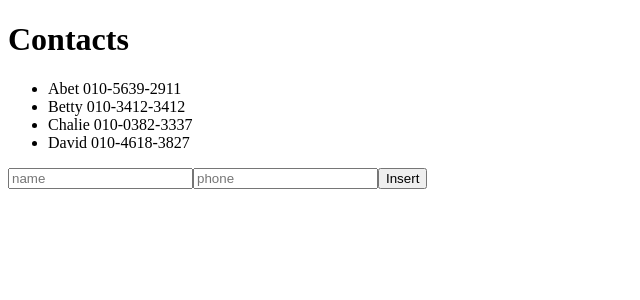
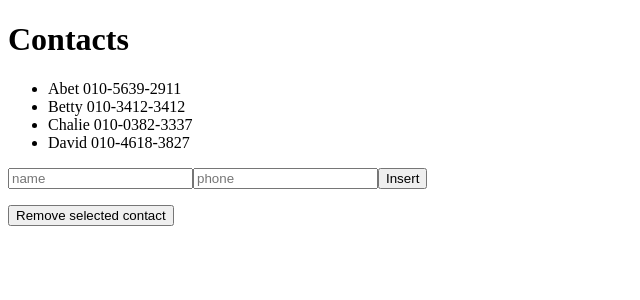
Before and after one commit to My-React-Project/react_tutorial, a React app: page / in a window 1280 px wide. Shown: the top 300 px of the page, without its empty margins (0-640 px from the left). Built offline with nearby package versions, Linux system fonts and the light colour scheme.

Commit message:
데이터 삭제 기능 구현

```diff
--- a/src/components/App.js
+++ b/src/components/App.js
@@ -42,6 +42,32 @@ class Contacts extends React.Component {
     this.setState(newContact);
   }
 
+  /* 데이터 제거
+    this.setState({
+      list: update(
+        this.state.list,
+        {
+          $splice: [[index, 1]]
+        }
+      )
+    })
+  */
+  deleteContact() {
+    if(this.state.selectedKey == -1) {
+      console.log("contact not selected");
+      return;
+    }
+    this.setState({
+      contactData: update(
+        this.state.contactData,
+        {
+          $splice: [[this.state.selectedKey, 1]]
+        }
+      ),
+      selectedKey: -1
+    });
+  }
+
   onSelect(key) {
     if(key==this.state.selectedKey) {
       console.log("key select cancelled");
@@ -81,6 +107,7 @@ class Contacts extends React.Component {
           })}
         </ul>
         <ContactCreator onInsert={this.addContact.bind(this)}/>
+        <ContactRemover onRemove={this.deleteContact.bind(this)}/>
       </div>
     );
   }
@@ -148,4 +175,18 @@ class ContactCreator extends React.Component {
   }
 }
 
+class ContactRemover extends React.Component {
+  handleClick() {
+    this.props.onRemove();
+  }
+
+  render() {
+    return (
+      <button onClick={this.handleClick.bind(this)}>
+        Remove selected contact
+      </button>
+    );
+  }
+}
+
 export default App;
```
